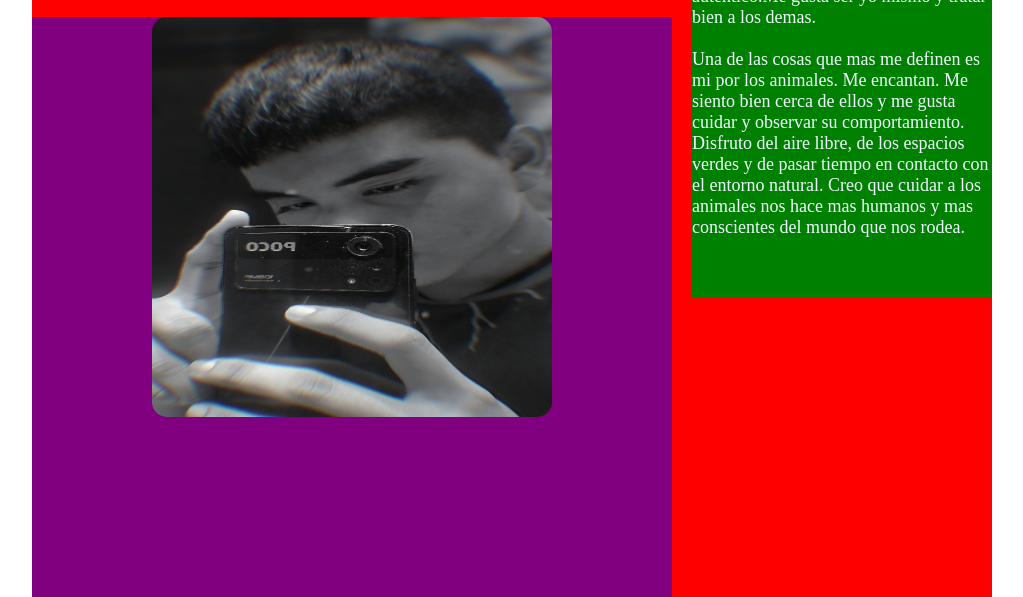
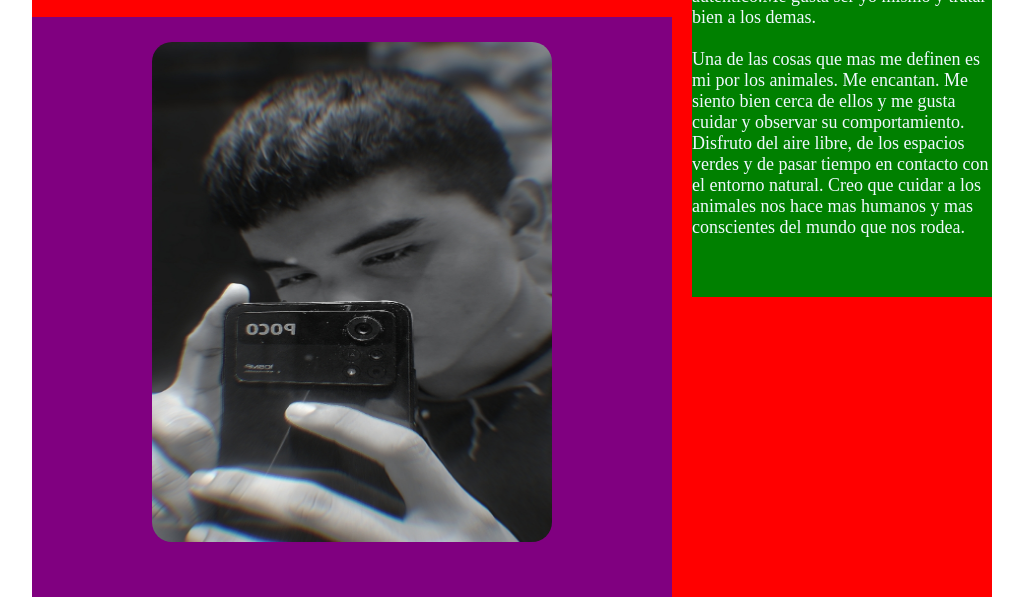
Before and after one commit to ANDY09-MAX/whwhhr, a plain HTML site: page index.html in a window 1280 px wide. Shown: the part 253-850 px from the top of the page, without its empty margins (128-1151 px from the left). Drawn offline with Linux system fonts and the light colour scheme.

Commit message:
Add files via upload

```diff
--- a/index.html
+++ b/index.html
@@ -27,7 +27,9 @@
 
 
                 <div id="body"><center>
-                <img src="andy.jpeg" style="border-radius: 15px;" width="400px"; height="400px"; style="padding: 45px;"></center>
+                <img src="andy.jpeg" style="border-radius: 20px; margin:25px; width: 400px; height: 500px; "></center>
             </div>
+             </div>
+
 </body>
 </html>
```
